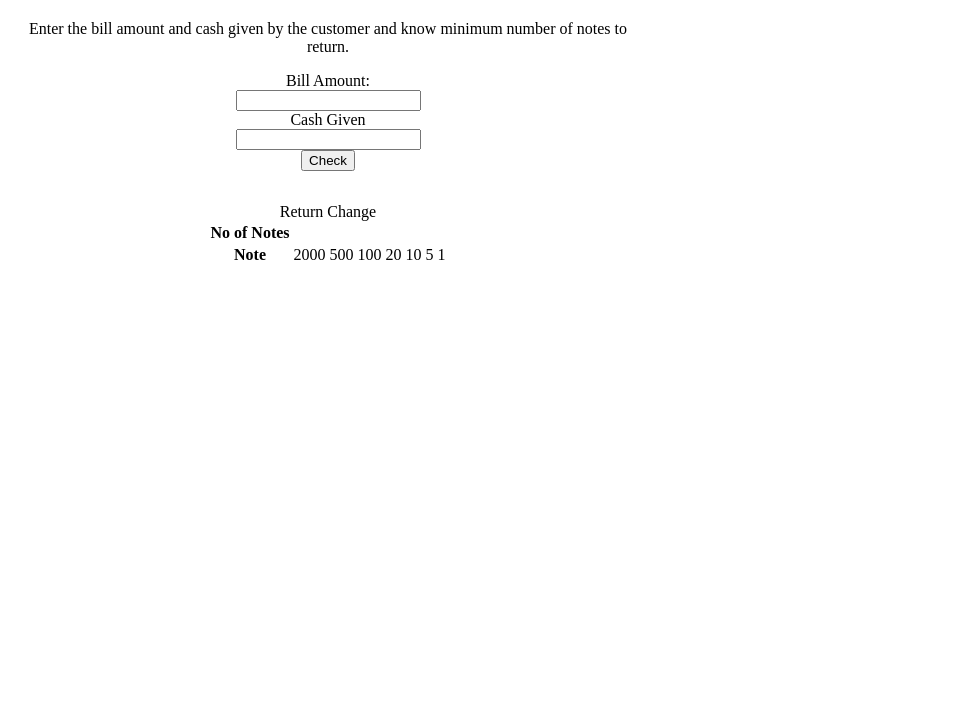
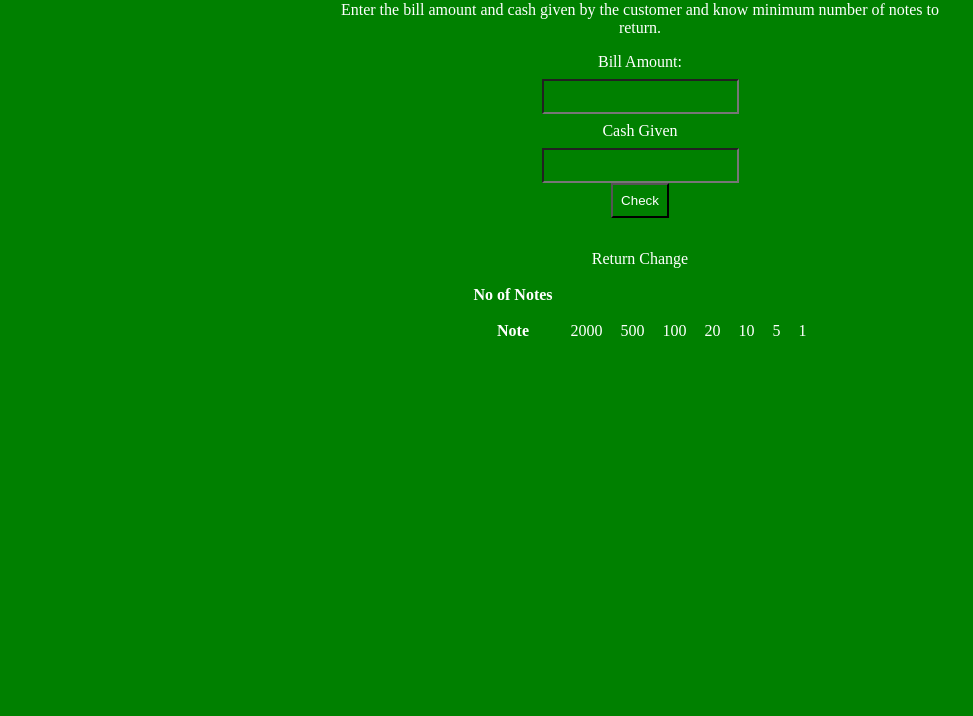
Before and after one commit to KHemanthRaju/Cash-Register, a plain HTML site: page index.html in a window 1280 px wide. Shown: the part 84-800 px from the top of the page, without its empty margins (0-973 px from the left). Drawn offline with Linux system fonts and the light colour scheme.

Commit message:
update: css

```diff
--- a/styles.css
+++ b/styles.css
@@ -1,7 +1,10 @@
 *{
-
+    margin:auto;
+    padding:0.5rem;
     align-items:center;
     text-align:center;
+    background-color:green;
+    color:white;
 }
 
 .container{
@@ -10,3 +13,7 @@
     width:50vw;
 
 }
+
+.change-table{
+    display:block;
+}
```
